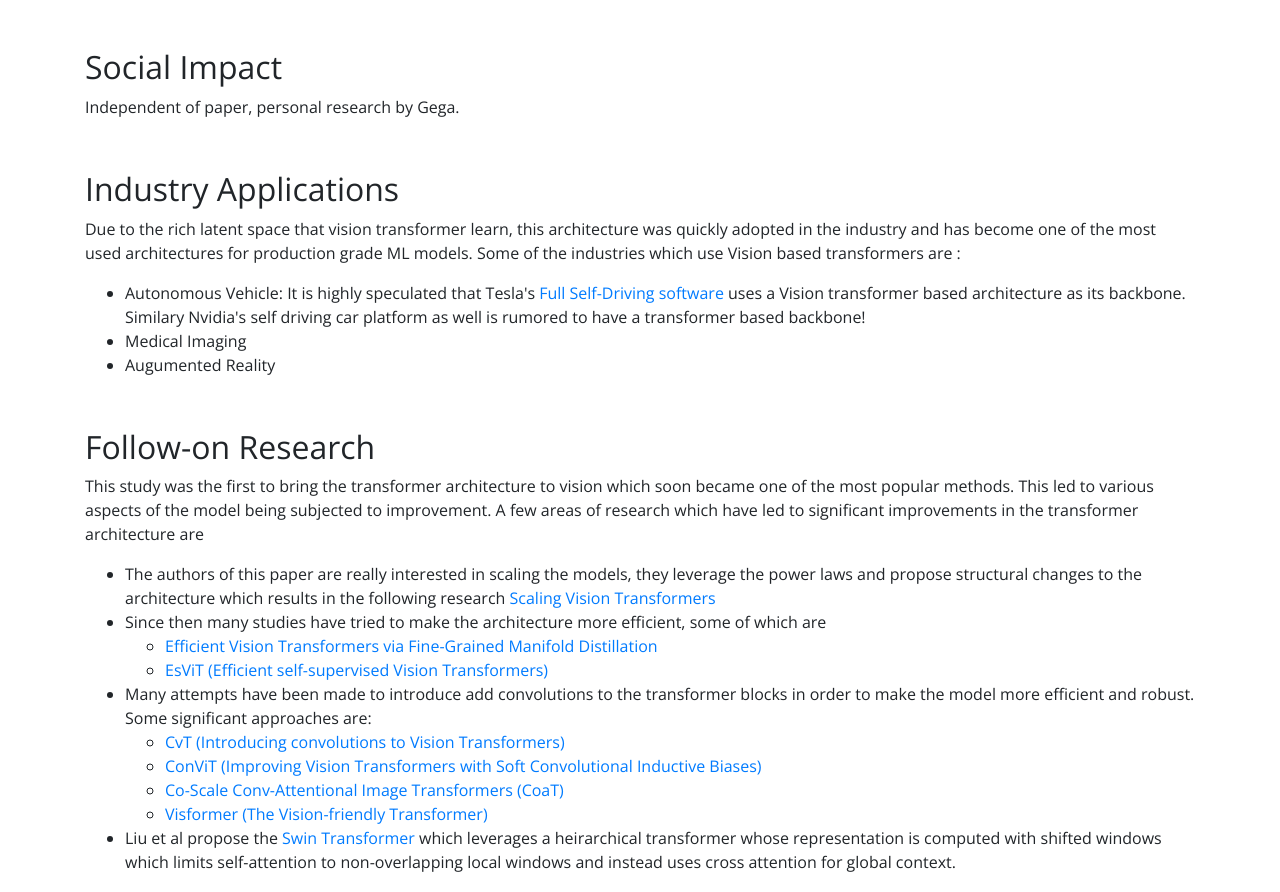
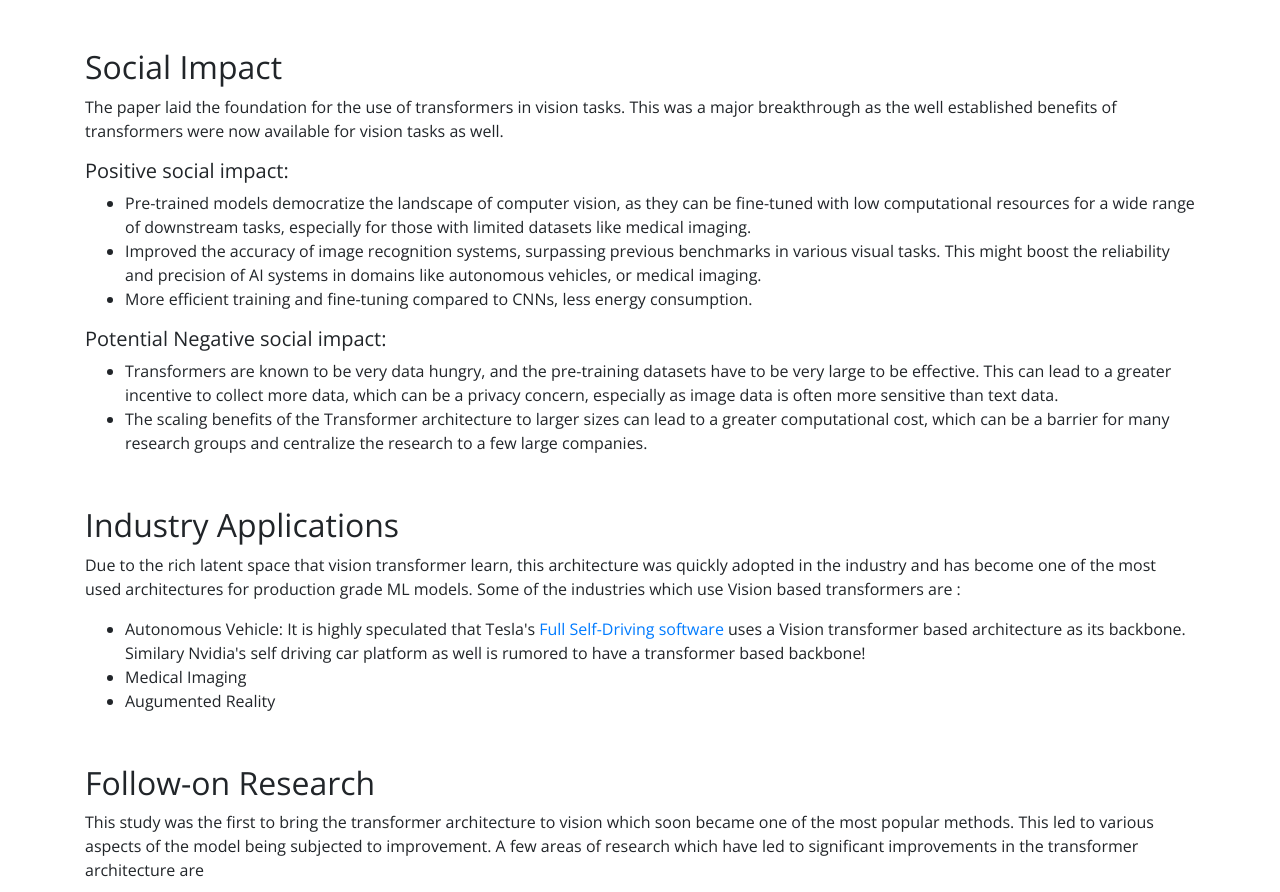
Before and after one commit to adityav1810/CS7150-final-project, a plain HTML site: page index.html in a window 1280 px wide. Shown: the part 6265-7157 px from the top of the page. Drawn offline with nearby package versions, Linux system fonts and the light colour scheme.

Commit message:
Social Impact

```diff
--- a/index.html
+++ b/index.html
@@ -329,10 +329,42 @@
 
         <h2>Social Impact</h2>
         <p>
-          Independent of paper, personal research by Gega.
+          The paper laid the foundation for the use of transformers in vision tasks. This was a major breakthrough as
+          the well established benefits of transformers were now available for vision tasks as well.
+        </p>
+        <h5>
+          Positive social impact:
+        </h5>
+        <ul>
+          <li>
+            Pre-trained models democratize the landscape of computer vision, as they can be fine-tuned with low
+            computational resources for a wide range of downstream tasks, especially for those with limited datasets
+            like medical imaging.
+          </li>
+          <li>
+            Improved the accuracy of image recognition systems, surpassing previous benchmarks in various visual
+            tasks. This might boost the reliability and precision of AI systems in domains like autonomous vehicles, or
+            medical imaging.
+          </li>
+          <li>
+            More efficient training and fine-tuning compared to CNNs, less energy consumption.
+          </li>
+        </ul>
+        <h5>
+          Potential Negative social impact:
+        </h5>
+        <ul>
+          <li>
+            Transformers are known to be very data hungry, and the pre-training datasets have to be very large to be
+            effective. This can lead to a greater incentive to collect more data, which can be a privacy concern,
+            especially as image data is often more sensitive than text data.
+          </li>
+          <li>
+            The scaling benefits of the Transformer architecture to larger sizes can lead to a greater computational
+            cost, which can be a barrier for many research groups and centralize the research to a few large companies.
+          </li>
+        </ul>
 
-
-        </p>
         <h2>Industry Applications</h2>
         <p>
 
@@ -346,7 +378,6 @@
               href="https://www.youtube.com/watch?v=j0z4FweCy4M">Full Self-Driving software</a>
             uses a Vision transformer based architecture as its backbone. Similary Nvidia's self driving car platform as
             well is rumored to have a transformer based backbone!
-
           </li>
           <li>
             Medical Imaging
```
